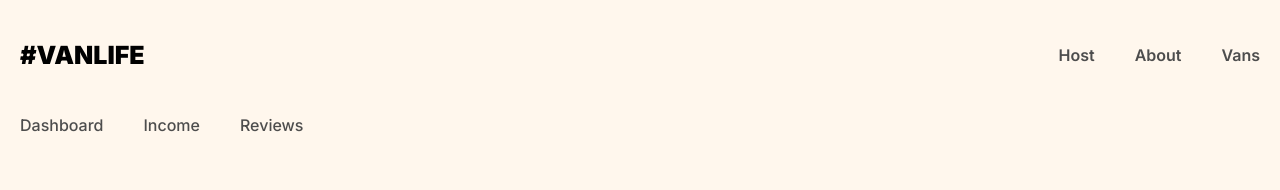
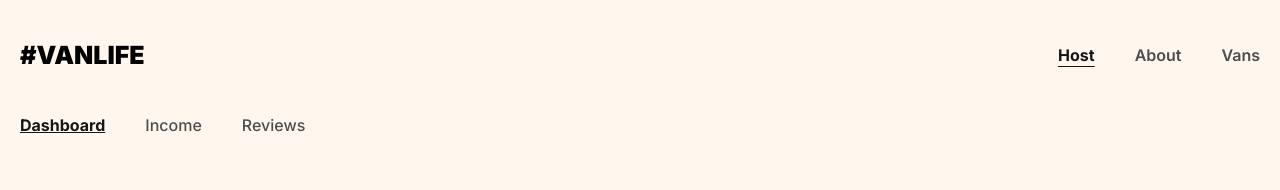
Before and after one commit to BaileyKH/VanLife, a React (Vite) app: page /host in a window 1280 px wide. Shown: the top 190 px of the page. Built offline with nearby package versions, Linux system fonts and the light colour scheme; what miragejs would draw is missing.

Commit message:
sub nav active styles

```diff
--- a/src/App.css
+++ b/src/App.css
@@ -4,6 +4,7 @@
     flex-direction: column;
 }
 
+/** NAV **/
 header {
     height: 110px;
     display: flex;
@@ -29,6 +30,13 @@ header a {
 header a:hover {
     color: #161616;
     text-decoration: underline;
+}
+
+a.active-link{
+    font-weight: bold;
+    text-decoration: underline;
+    text-underline-offset: 5px;
+    color: #161616;
 }
 
 main {
--- a/src/components/HostLayout.jsx
+++ b/src/components/HostLayout.jsx
@@ -1,13 +1,20 @@
 import React from "react";
-import { Link, Outlet } from "react-router-dom";
+import { NavLink, Outlet } from "react-router-dom";
 
 export const HostLayout = () => {
+
+    const hostStlyes = {
+        fontWeight: "bold",
+        textDecoration: "underline",
+        color: "#161616"
+    }
+
     return(
         <>
             <nav className="host-nav">
-                <Link to="/host">Dashboard</Link>
-                <Link to="/host/income">Income</Link>
-                <Link to="/host/reviews">Reviews</Link>
+                <NavLink end style={({ isActive }) => isActive ? hostStlyes : null} to="/host">Dashboard</NavLink>
+                <NavLink style={({ isActive }) => isActive ? hostStlyes : null} to="/host/income">Income</NavLink>
+                <NavLink style={({ isActive }) => isActive ? hostStlyes : null} to="/host/reviews">Reviews</NavLink>
             </nav>
             <Outlet />
         </>
--- a/src/components/Nav.jsx
+++ b/src/components/Nav.jsx
@@ -1,14 +1,14 @@
 import React from "react";
-import { Link } from "react-router-dom";
+import { NavLink, Link } from "react-router-dom";
 
 export const Nav = () => {
     return(
         <header>
             <Link className="site-logo" to="/">#VANLIFE</Link>
             <nav>
-                <Link to="/host">Host</Link>
-                <Link to="/about">About</Link>
-                <Link to="/vans">Vans</Link>
+                <NavLink className={({isActive}) => isActive ? "active-link" : null} to="/host">Host</NavLink>
+                <NavLink className={({isActive}) => isActive ? "active-link" : null} to="/about">About</NavLink>
+                <NavLink className={({isActive}) => isActive ? "active-link" : null} to="/vans">Vans</NavLink>
             </nav>
         </header>
     );
```
